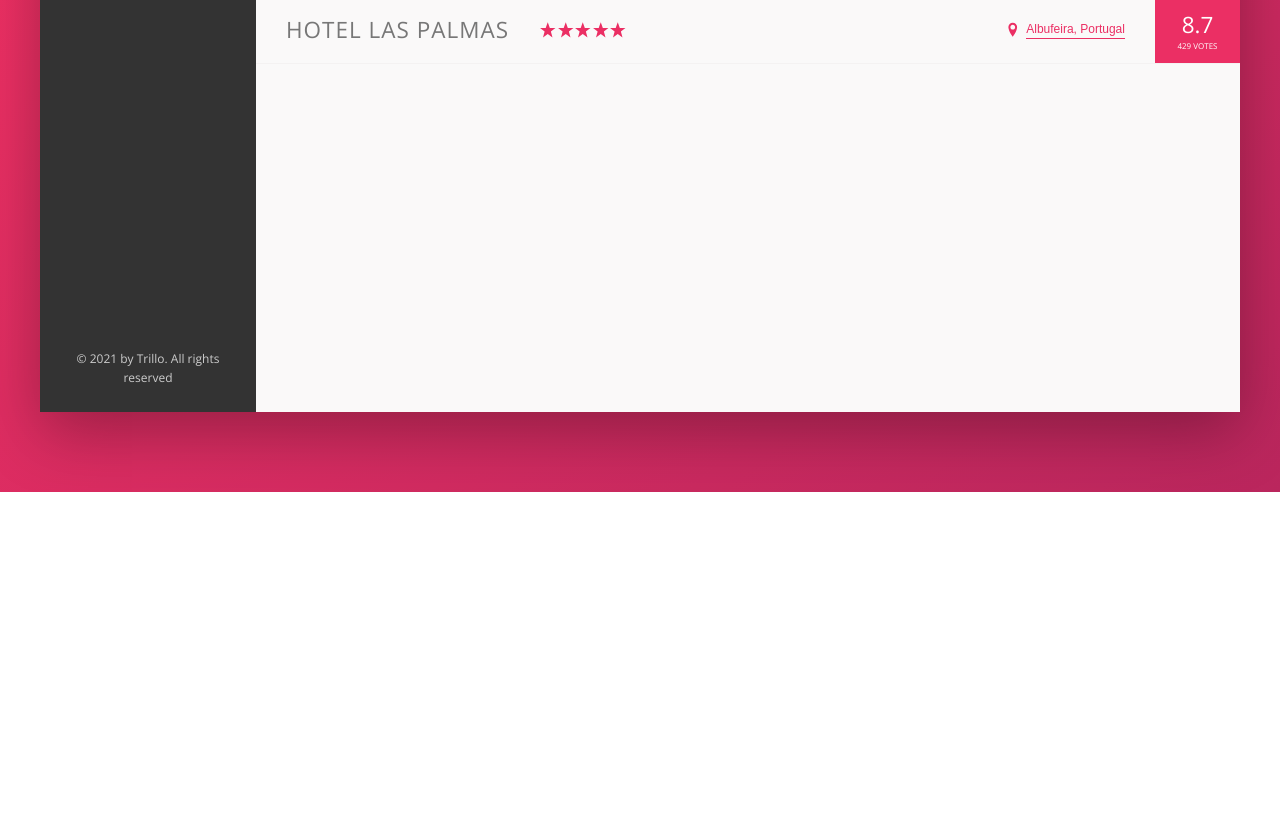
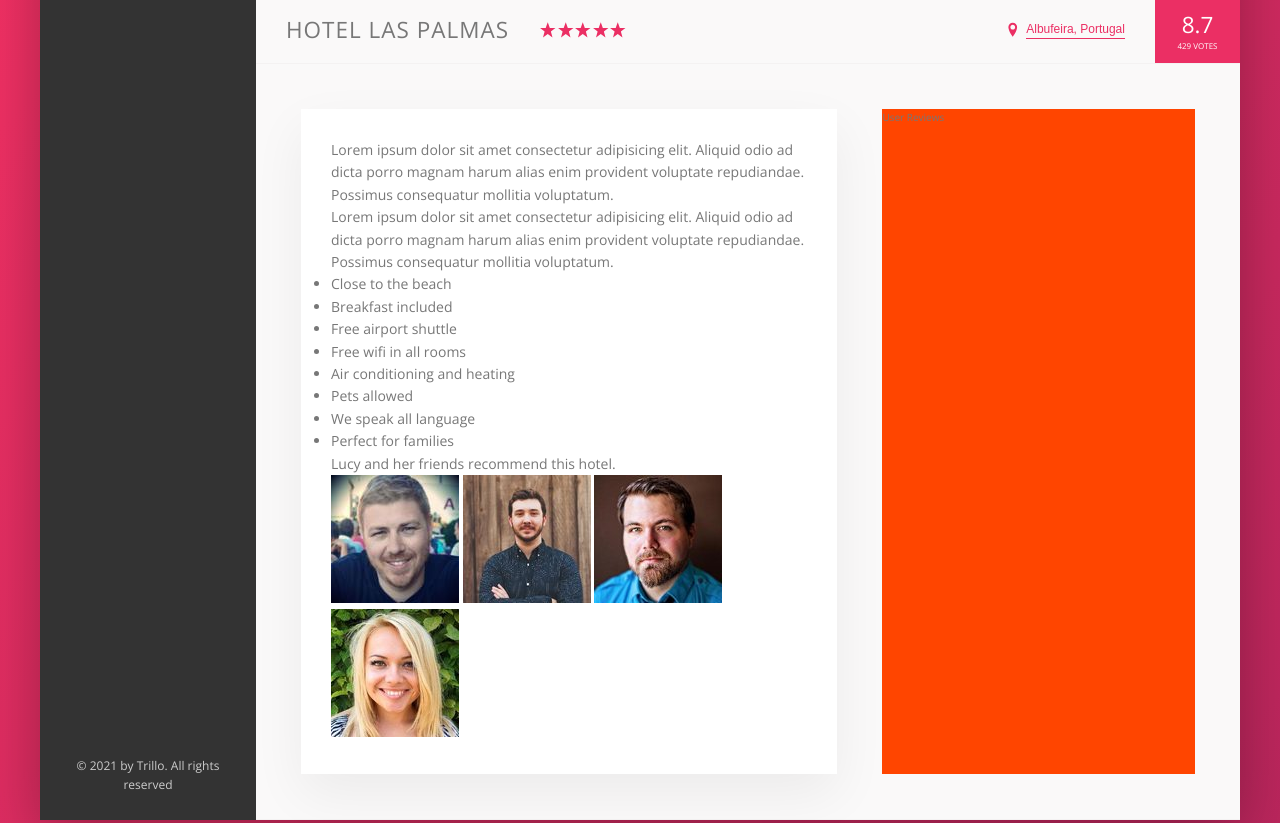
Before and after one commit to estebancasas9817/Trillo, a plain HTML site: page index.html in a window 1280 px wide. Shown: the part 538-1361 px from the top of the page. Before the commit the page ends 1030 px from the top, so only its background shows below. Drawn offline with nearby package versions, Linux system fonts and the light colour scheme.

Commit message:
Agregado esqueleto description

```diff
--- a/index.html
+++ b/index.html
@@ -145,6 +145,58 @@
 							<div class="overview__rating-count">429 votes</div>
 						</div>
 					</div>
+					<div class="detail">
+						<div class="description">
+							<p class="paragraph">
+								Lorem ipsum dolor sit amet consectetur adipisicing elit. Aliquid
+								odio ad dicta porro magnam harum alias enim provident voluptate
+								repudiandae. Possimus consequatur mollitia voluptatum.
+							</p>
+							<p class="paragraph">
+								Lorem ipsum dolor sit amet consectetur adipisicing elit. Aliquid
+								odio ad dicta porro magnam harum alias enim provident voluptate
+								repudiandae. Possimus consequatur mollitia voluptatum.
+							</p>
+							<ul class="list">
+								<li class="list__item">Close to the beach</li>
+								<li class="list__item">Breakfast included</li>
+								<li class="list__item">Free airport shuttle</li>
+								<li class="list__item">Free wifi in all rooms</li>
+								<li class="list__item">Air conditioning and heating</li>
+								<li class="list__item">Pets allowed</li>
+								<li class="list__item">We speak all language</li>
+								<li class="list__item">Perfect for families</li>
+							</ul>
+							<div class="recommend">
+								<p class="recommend__count">
+									Lucy and her friends recommend this hotel.
+								</p>
+								<div class="recommend__friends">
+									<img
+										src="./img/user-3.jpg"
+										alt="user 1"
+										class="recommend__photo"
+									/>
+									<img
+										src="./img/user-4.jpg"
+										alt="user 2"
+										class="recommend__photo"
+									/>
+									<img
+										src="./img/user-5.jpg"
+										alt="user 3"
+										class="recommend__photo"
+									/>
+									<img
+										src="./img/user-6.jpg"
+										alt="user 4"
+										class="recommend__photo"
+									/>
+								</div>
+							</div>
+						</div>
+						<div class="user-reviews">User Reviews</div>
+					</div>
 				</main>
 			</div>
 		</div>
--- a/sass/_base.scss
+++ b/sass/_base.scss
@@ -31,6 +31,9 @@
 	--grey-dark-3: #999;
 
 	--shadow-dark: 0 2rem 6rem rgba(0, 0, 0, 0.3);
+	--shadow-light: 0 2rem 5rem rgba(0, 0, 0, 0.06);
+
+	--line: 1px solid var(--grey-light-2);
 }
 
 *,
--- a/sass/_components.scss
+++ b/sass/_components.scss
@@ -164,7 +164,6 @@
 
 .gallery {
 	display: flex;
-
 	&__photo {
 		width: 100%;
 		display: block;
--- a/sass/_layout.scss
+++ b/sass/_layout.scss
@@ -27,5 +27,25 @@
 }
 .hotel-view {
 	flex: 1;
-	height: 80rem;
 }
+
+.detail {
+	display: flex;
+	padding: 4.5rem;
+	background-color: var(--grey-light-1);
+	border-bottom: var(--line);
+}
+
+.description {
+	font-size: 1.4rem;
+	background-color: #fff;
+	flex: 0 0 60%;
+	box-shadow: var(--shadow-light);
+	margin-right: 4.5rem;
+	padding: 3rem;
+}
+
+.user-reviews {
+	background-color: orangered;
+	flex: 1;
+}
```
Also changed, not shown: css/main.css.
